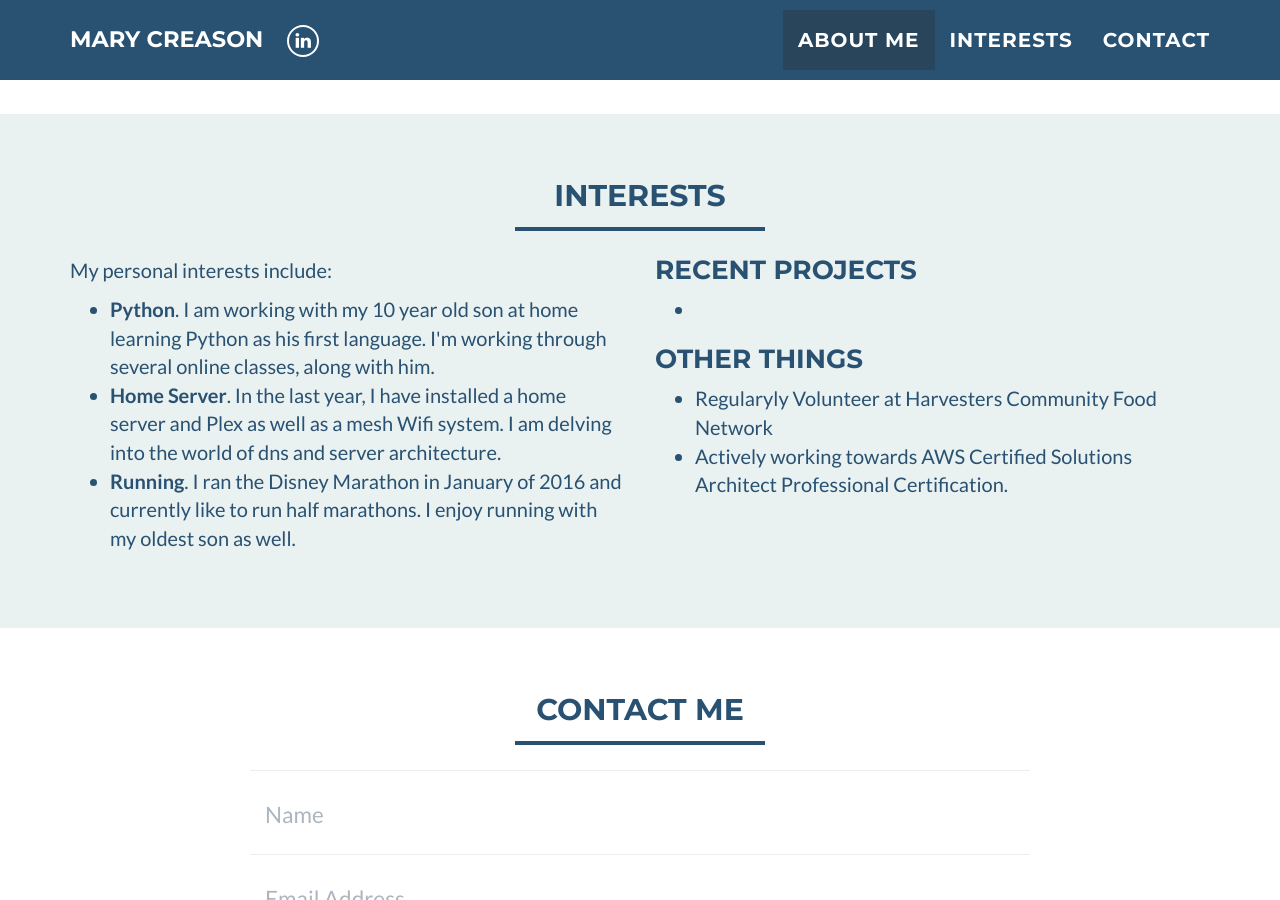
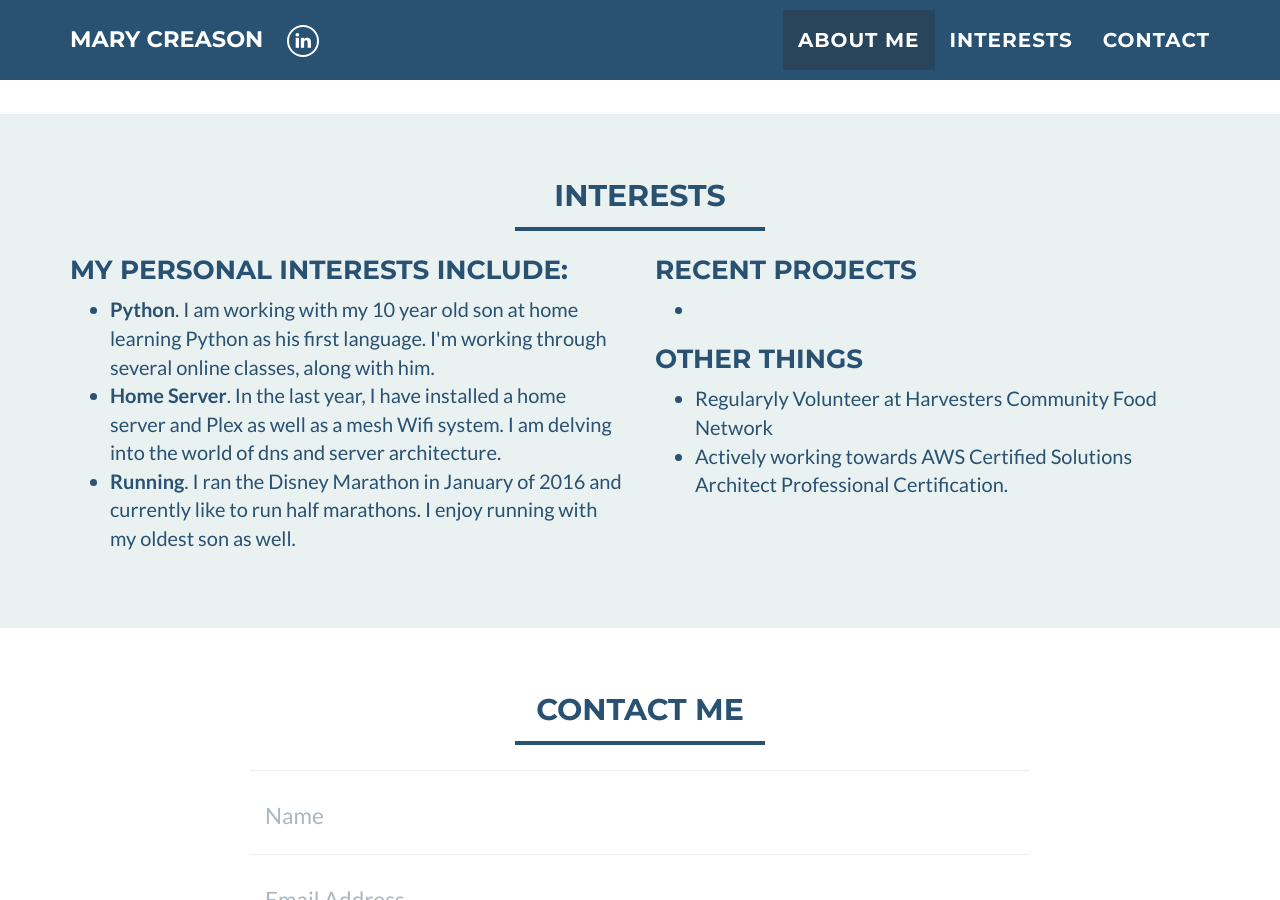
Before and after one commit to mcreason/marycreason-github.io, a Jekyll site: the page built from index.html, in a window 1280 px wide and 900 px high, scrolled down 1031 px. Built offline with Jekyll 4.4.1, drawn with Linux system fonts in a browser that asks for light colours.

Commit message:
Update interests.html

```diff
--- a/_includes/interests.html
+++ b/_includes/interests.html
@@ -8,9 +8,7 @@
         </div>
             <div class="row">
                 <div class="col-sm-6">
-		    <p>
-			    My personal interests include:
-        </p>
+		    <h3 style="margin-top:0">My personal interests include:</h3>
 			<ul>
 			  <li>
 				 <b>Python</b>. I am working with my 10 year old son at home learning Python as his first language.  I'm working through several online classes, along with him.
```
